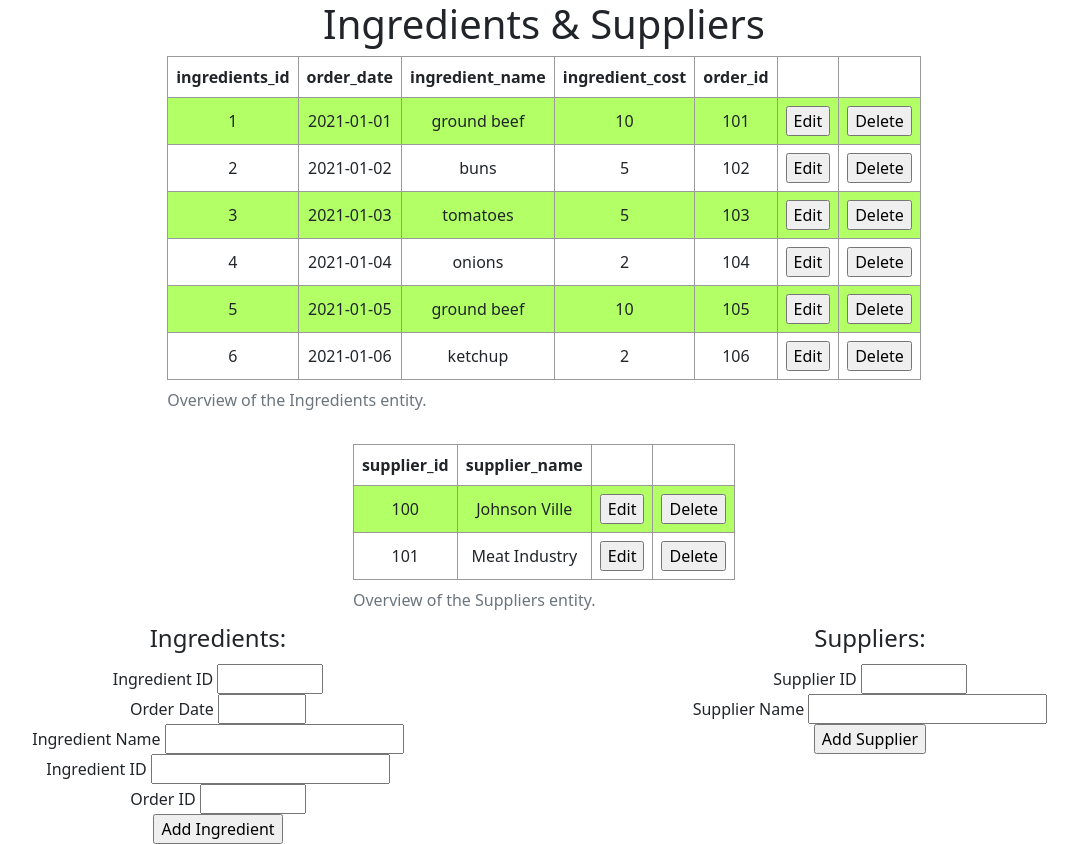
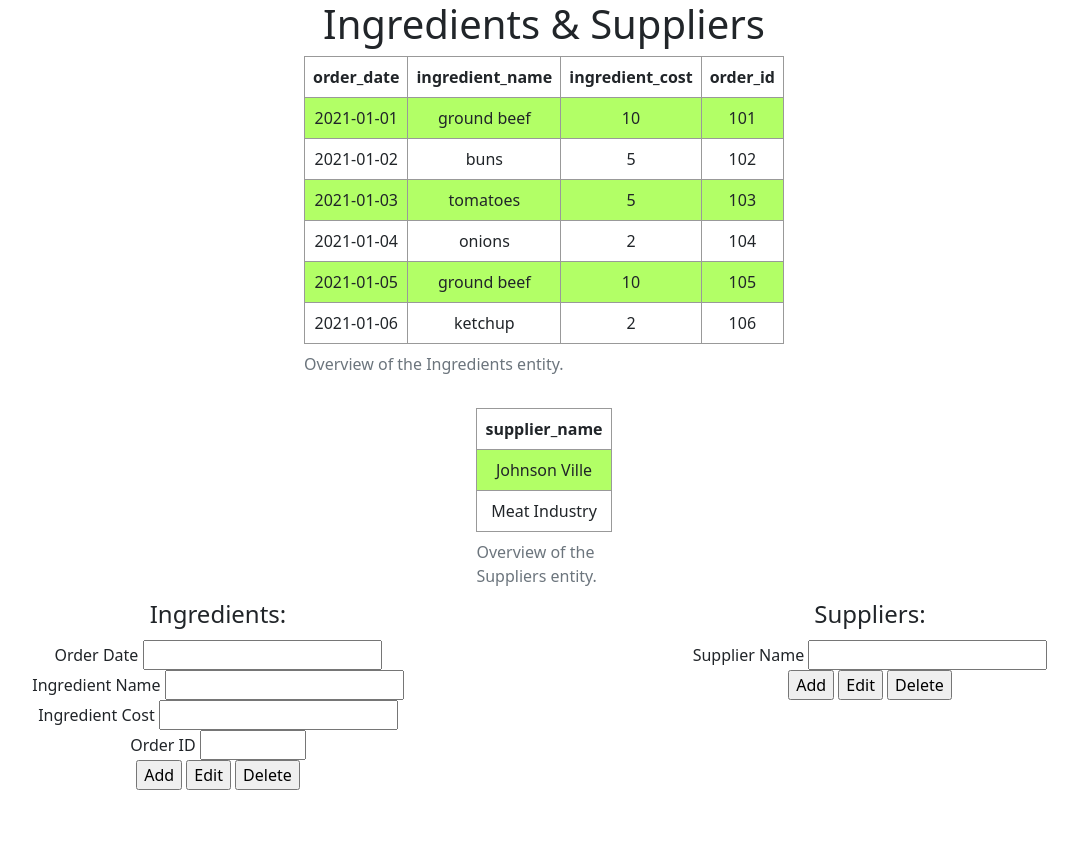
Before and after one commit to yu-daniel/Two-Guys, a Flask app: page /ingredients-suppliers in a window 1280 px wide. Shown: the whole page, without its empty margins (96-1174 px from the left). After the commit the page ends 790 px from the top, so only its background shows below. Run offline with Flask 2, Linux system fonts and the light colour scheme.

Commit message:
removed id columns from ingredients, suppliers, customers, and orders table.

```diff
--- a/app.py
+++ b/app.py
@@ -1,5 +1,5 @@
 import os
-from flask import Flask, render_template, request
+from flask import Flask, render_template, request, url_for, redirect
 from forms import EmployeeManagerForm, LocationForm, IngredientsForm, SuppliersForm, OrderForm, Customers
 
 app = Flask(__name__)
@@ -16,34 +16,34 @@ data = [
 ]
 
 # Just some dummy data for Step 3
-ingredient_headers = ("ingredients_id", "order_date", "ingredient_name", "ingredient_cost", "order_id", "", "")
-ingredient_values = (
-    (1, "2021-01-01", "ground beef", 10, 101),
-    (2, "2021-01-02", "buns", 5, 102),
-    (3, "2021-01-03", "tomatoes", 5, 103),
-    (4, "2021-01-04", "onions", 2, 104),
-    (5, "2021-01-05", "ground beef", 10, 105),
-    (6, "2021-01-06", "ketchup", 2, 106),
-)
+ingredient_headers = ["order_date", "ingredient_name", "ingredient_cost", "order_id"]
+ingredient_values = [
+    ["2021-01-01", "ground beef", 10, 101],
+    ["2021-01-02", "buns", 5, 102],
+    ["2021-01-03", "tomatoes", 5, 103],
+    ["2021-01-04", "onions", 2, 104],
+    ["2021-01-05", "ground beef", 10, 105],
+    ["2021-01-06", "ketchup", 2, 106],
+]
 
-supplier_headers = ("supplier_id", "supplier_name", "", "")
-supplier_values = (
-    (100, "Johnson Ville"),
-    (101, "Meat Industry")
-)
+supplier_headers = ["supplier_name"]
+supplier_values = [
+    ["Johnson Ville"],
+    ["Meat Industry"]
+]
 
-order_headers = ("order_id", "date_time", "sale_amount", "", "")
-order_values = (
-    (300, "2021-01-01", 900),
-    (301, "2021-01-02", 500),
-    (302, "2021-01-03", 340)
-)
+order_headers = ["date_time", "sale_amount"]
+order_values = [
+    ["2021-01-01", 900],
+    ["2021-01-02", 500],
+    ["2021-01-03", 340]
+]
 
-customer_headers = ("customer_id", "first_name", "last_name", "email", "phone_number", "", "")
-customer_values = (
-    (5000, "Daniel", "Yu", "danielyu@osu.com", "808-254-1999"),
-    (5001, "Alex", "Shin", "alexshin@osu.com", "702-153-0211")
-)
+customer_headers = ["first_name", "last_name", "email", "phone_number"]
+customer_values = [
+    ["Daniel", "Yu", "danielyu@osu.com", "808-254-1999"],
+    ["Alex", "Shin", "alexshin@osu.com", "702-153-0211"]
+]
 
 
 # route for the homepage (root) is defined, but it's html is just the base
@@ -65,7 +65,29 @@ def ingredients_suppliers():
     ingredient_form = IngredientsForm()
     supplier_form = SuppliersForm()
 
-    return render_template("ingredients_suppliers.html", title='Register', ingredient_form=ingredient_form,
+    if supplier_form.validate_on_submit():
+        supplier_name = supplier_form.data.get("supplier_name")
+        results = [supplier_name]
+
+        if results not in supplier_values:
+            print("Adding supplier.")
+            supplier_values.append(results)
+            return redirect(url_for('ingredients_suppliers'))
+
+    elif ingredient_form.validate_on_submit():
+        order_date = ingredient_form.data.get("order_date")
+        ingredient_name = ingredient_form.data.get("ingredient_name")
+        ingredient_cost = ingredient_form.data.get("ingredient_cost")
+        order_id = ingredient_form.data.get("order_id")
+        results = [order_date, ingredient_name, ingredient_cost, order_id]
+
+        if results not in ingredient_values:
+            ingredient_values.append(results)
+            return redirect(url_for('ingredients_suppliers'))
+
+
+    return render_template("ingredients_suppliers.html", title='Add/Edit/Delete Ingredients & Suppliers',
+                           ingredient_form=ingredient_form,
                            column_headers=ingredient_headers, sample_values=ingredient_values,
                            supplier_headers=supplier_headers, supplier_values=supplier_values,
                            supplier_form=supplier_form
@@ -77,10 +99,47 @@ def orders_customers():
     order_form = OrderForm()
     customer_form = Customers()
 
-    return render_template("orders_customers.html", title='Register', order_form=order_form,
+    return render_template("orders_customers.html", title='Add/Edit/Delete Orders & Customers', order_form=order_form,
                            customer_form=customer_form, order_headers=order_headers, order_values=order_values,
                            customer_headers=customer_headers, customer_values=customer_values
                            )
+
+
+# Note: currently the delete methods below are only deleting the last item in the tables
+# Next step would be having them to delete specific ID's
+
+
+@app.route('/delete_ingredient', methods=['GET', 'POST'])
+def delete_ingredient():
+
+    if ingredient_values:
+        ingredient_values.pop()
+    return redirect(url_for('ingredients_suppliers'))
+
+
+@app.route('/delete_supplier', methods=['GET', 'POST'])
+def delete_supplier():
+    if supplier_values:
+        supplier_values.pop()
+    return redirect(url_for('ingredients_suppliers'))
+
+
+@app.route('/delete_order', methods=['GET', 'POST'])
+def delete_order():
+
+    data = request.data
+    print("DATA: ", data)
+
+    if order_values:
+        order_values.pop()
+    return redirect(url_for('orders_customers'))
+
+
+@ app.route('/delete_customer', methods=['GET', 'POST'])
+def delete_customer():
+    if customer_values:
+        customer_values.pop()
+    return redirect(url_for('orders_customers'))
 
 
 
--- a/forms.py
+++ b/forms.py
@@ -22,31 +22,27 @@ class LocationForm(FlaskForm):
 
 
 class IngredientsForm(FlaskForm):
-    ingredient_id = IntegerField('Ingredient ID', validators=[DataRequired(), NumberRange(min=1, max=1000)])
-    order_date = IntegerField('Order Date', validators=[DataRequired(), NumberRange(min=1, max=10)])
+    order_date = StringField('Order Date', validators=[DataRequired(), Length(min=1, max=10)])
     ingredient_name = StringField('Ingredient Name', validators=[DataRequired(), Length(min=1, max=50)])
-    ingredient_cost = IntegerField('Ingredient ID', validators=[DataRequired()])
+    ingredient_cost = IntegerField('Ingredient Cost', validators=[DataRequired()])
     order_id = IntegerField('Order ID', validators=[DataRequired(), NumberRange(min=1, max=1000)])
-    submit = SubmitField('Add Ingredient')
+    submit = SubmitField('Add')
 
 
 class SuppliersForm(FlaskForm):
-    supplier_id = IntegerField('Supplier ID', validators=[DataRequired(), NumberRange(min=1, max=1000)])
     supplier_name = StringField('Supplier Name', validators=[DataRequired(), Length(min=1, max=50)])
-    submit = SubmitField('Add Supplier')
+    submit = SubmitField('Add')
 
 
 class OrderForm(FlaskForm):
-    order_id = IntegerField('Ingredient ID', validators=[DataRequired(), NumberRange(min=1, max=1000)])
     date_time = StringField('Date', validators=[DataRequired(), NumberRange(min=1, max=10)])
     sale_amount = IntegerField('Sale Amount', validators=[DataRequired()])
-    submit = SubmitField('Add Order')
+    submit = SubmitField('Add')
 
 
 class Customers(FlaskForm):
-    customer_id = IntegerField('Customer ID', validators=[DataRequired(), NumberRange(min=1, max=1000)])
     first_name = StringField('First Name', validators=[DataRequired(), Length(min=1, max=50)])
     last_name = IntegerField('Last Name', validators=[DataRequired(), Length(min=1, max=50)])
     email = StringField('Email', validators=[DataRequired()])
     phone_number = IntegerField('Order ID', validators=[DataRequired(), NumberRange(min=1, max=20)])
-    submit = SubmitField('Add Customer')
+    submit = SubmitField('Add')
--- a/templates/ingredients_suppliers.html
+++ b/templates/ingredients_suppliers.html
@@ -23,12 +23,6 @@
 			{% for value in set %}
 			<td>{{ value }}</td>
 			{% endfor %}
-			<td>
-                <input type="button" value="Edit">
-            </td>
-            <td>
-                <input type="button" value="Delete">
-            </td>
 		</tr>
 		{% endfor %}
 	</tbody>
@@ -53,13 +47,6 @@
 				{% for value in set %}
 				<td>{{ value }}</td>
 				{% endfor %}
-			<td>
-                <input type="button" value="Edit">
-            </td>
-            <td>
-                <input type="button" value="Delete">
-            </td>
-
 			</tr>
 			{% endfor %}
 	</tbody>
@@ -71,10 +58,6 @@
 			{{ ingredient_form.hidden_tag() }}
 			<fieldset>
 				<legend>Ingredients:</legend>
-				<div>
-					{{ ingredient_form.ingredient_id.label }}
-					{{ ingredient_form.ingredient_id }}
-				</div>
 				<div>
 					{{ ingredient_form.order_date.label }}
 					{{ ingredient_form.order_date }}
@@ -93,6 +76,8 @@
 				</div>
 				<div>
 					{{ ingredient_form.submit }}
+					<input type="button" name="ingredient_action" value="Edit">
+					<input type="button" name="ingredient_action" value="Delete">
 				</div>
 			</fieldset>
 		</form>
@@ -104,19 +89,18 @@
 			<fieldset>
 				<legend>Suppliers:</legend>
 				<div>
-					{{ supplier_form.supplier_id.label }}
-					{{ supplier_form.supplier_id }}
-				</div>
-				<div>
 					{{ supplier_form.supplier_name.label }}
 					{{ supplier_form.supplier_name }}
 				</div>
 				<div>
 					{{ supplier_form.submit }}
+					<input type="button" name="supplier_action" value="Edit">
+					<input type="button" name="supplier_action" value="Delete">
 				</div>
 			</fieldset>
 		</form>
 	</div>
 </div>
 
+
 {% endblock %}
```
Also changed, not shown: templates/orders_customers.html (+4 -20 lines).
